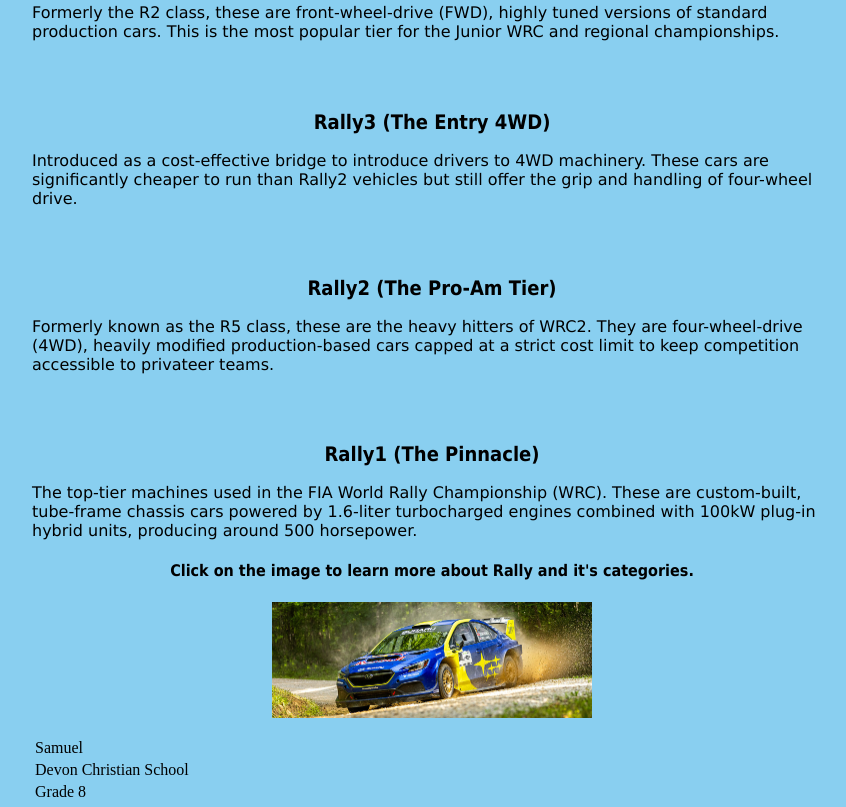
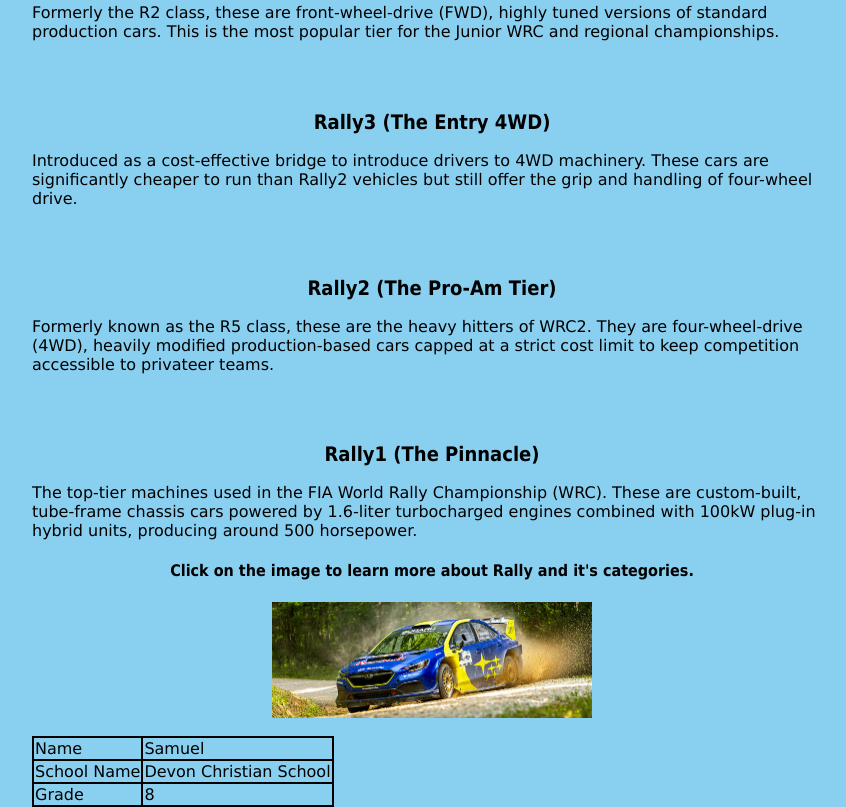
Before and after one commit to devonchristianschool/Samuel-T.-, a plain HTML site: page index.html in a window 1280 px wide. Shown: the part 2250-3057 px from the top of the page, without its empty margins (208-1054 px from the left). Drawn offline with Linux system fonts and the light colour scheme.

Commit message:
Update index.html

```diff
--- a/index.html
+++ b/index.html
@@ -46,6 +46,15 @@ hr { width:500px;
 
 br { height: 7px;
 	}
+
+table { font-family: verdana;
+	   border-collapse: collapse;
+	  }
+
+td { border-style: solid;
+	border-width: 2px;
+	border-color: black;
+   }
 
 </style>
 </head>
@@ -135,13 +144,16 @@ br { height: 7px;
 <br>
 <table>
 <tr>
+<td>Name</td>
 <td>Samuel</td>
 </tr>
 <tr>
+<td>School Name</td>
 <td>Devon Christian School</td>
 </tr>
 <tr>
-<td>Grade 8</td>
+<td>Grade</td>
+<td>8</td>
 </tr>
 </table>
 </body>
```
